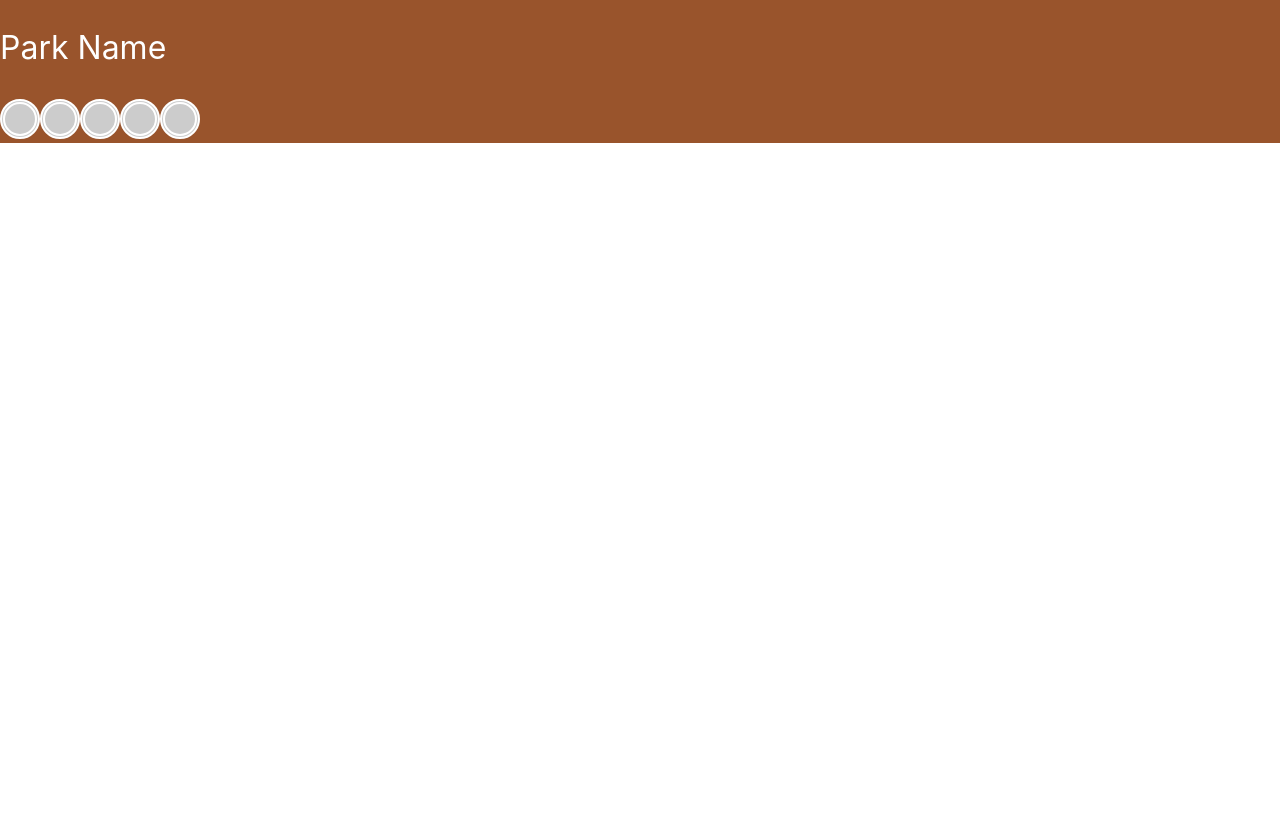
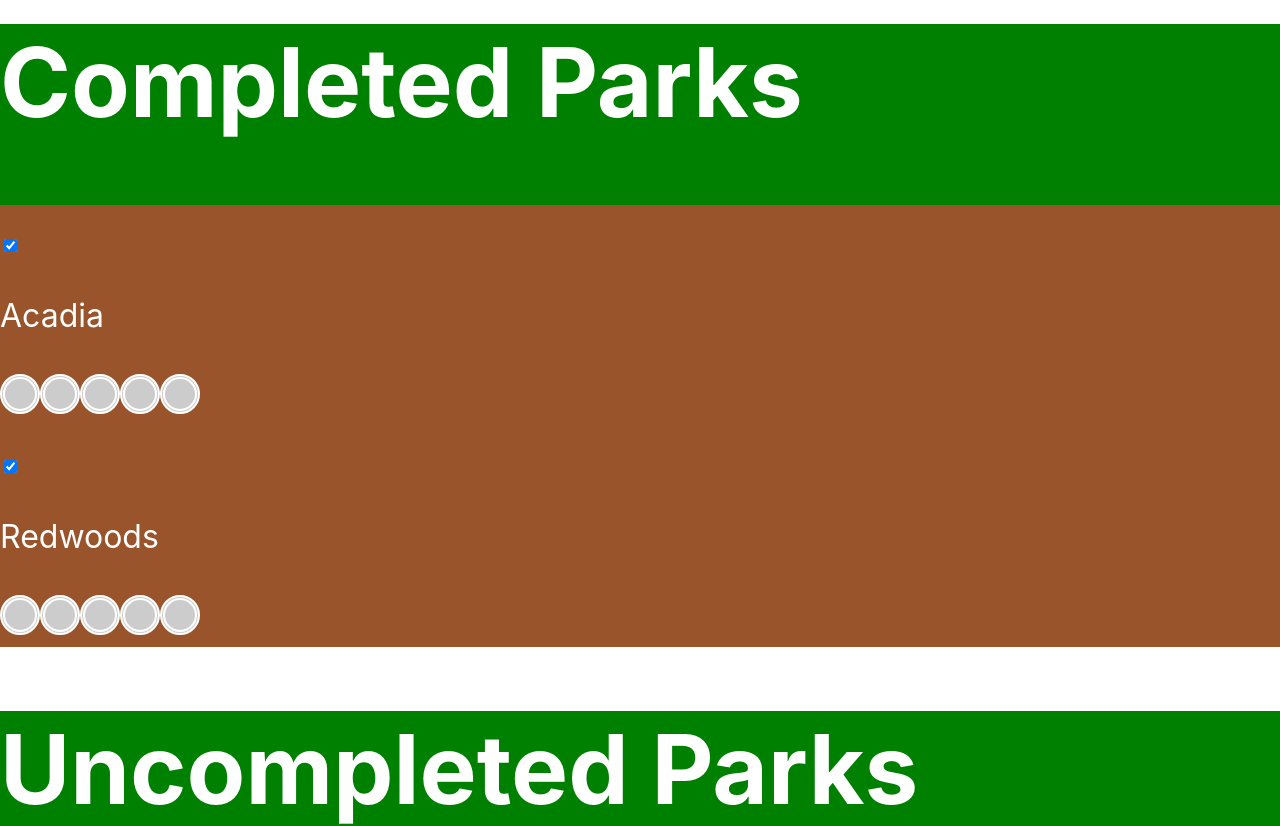
Before and after one commit to BetaGammaEpsilon-com/backyardhacksIII, a React (Create React App) app in the folder frontend/: page /checklist in a window 1280 px wide. Shown: the part 380-1206 px from the top of the page. Before the commit the page ends 800 px from the top, so only its background shows below. Built offline with nearby package versions, Linux system fonts and the light colour scheme.

Commit message:
Dynamic Park Panels based on sampleData completed value

```diff
--- a/frontend/src/components/ParkPanel.js
+++ b/frontend/src/components/ParkPanel.js
@@ -14,10 +14,11 @@ const Title = styled.p`
 `;
 
 export default function ParkPanel(props) {
+  console.log(props);
   return (
     <Panel className="park-panel">
-      <Checkbox type="checkbox" />
-      <Title>Park Name</Title>
+      <Checkbox type="checkbox" checked={props.data.completed} />
+      <Title>{props.data.name}</Title>
       <Rating />
     </Panel>
   );
--- a/frontend/src/pages/Checklist.js
+++ b/frontend/src/pages/Checklist.js
@@ -10,6 +10,8 @@ import sampleData from "../utils/samplePark.json";
 
 const CategoryPanel = styled.div`
   background-color: green;
+  font-size: 3rem;
+  color: ${(props) => props.theme.colors.pureWhite};
 `;
 
 export default function Checklist() {
@@ -25,10 +27,31 @@ export default function Checklist() {
     }
   }
 
+  const completedParkPanels = Object.keys(completedParks).map(function (
+    key,
+    index
+  ) {
+    return <ParkPanel data={completedParks[key]} />;
+  });
+
+  const uncompletedParkPanels = Object.keys(uncompletedParks).map(function (
+    key,
+    index
+  ) {
+    return <ParkPanel data={uncompletedParks[key]} />;
+  });
+
   return (
     <div id="checklist">
       <p>checklist</p>
-      <ParkPanel />
+      <CategoryPanel id="completedPanel">
+        <h1>Completed Parks</h1>
+        {completedParkPanels}
+      </CategoryPanel>
+      <CategoryPanel id="uncompletedPanel">
+        <h1>Uncompleted Parks</h1>
+        {uncompletedParkPanels}
+      </CategoryPanel>
     </div>
   );
 }
```
